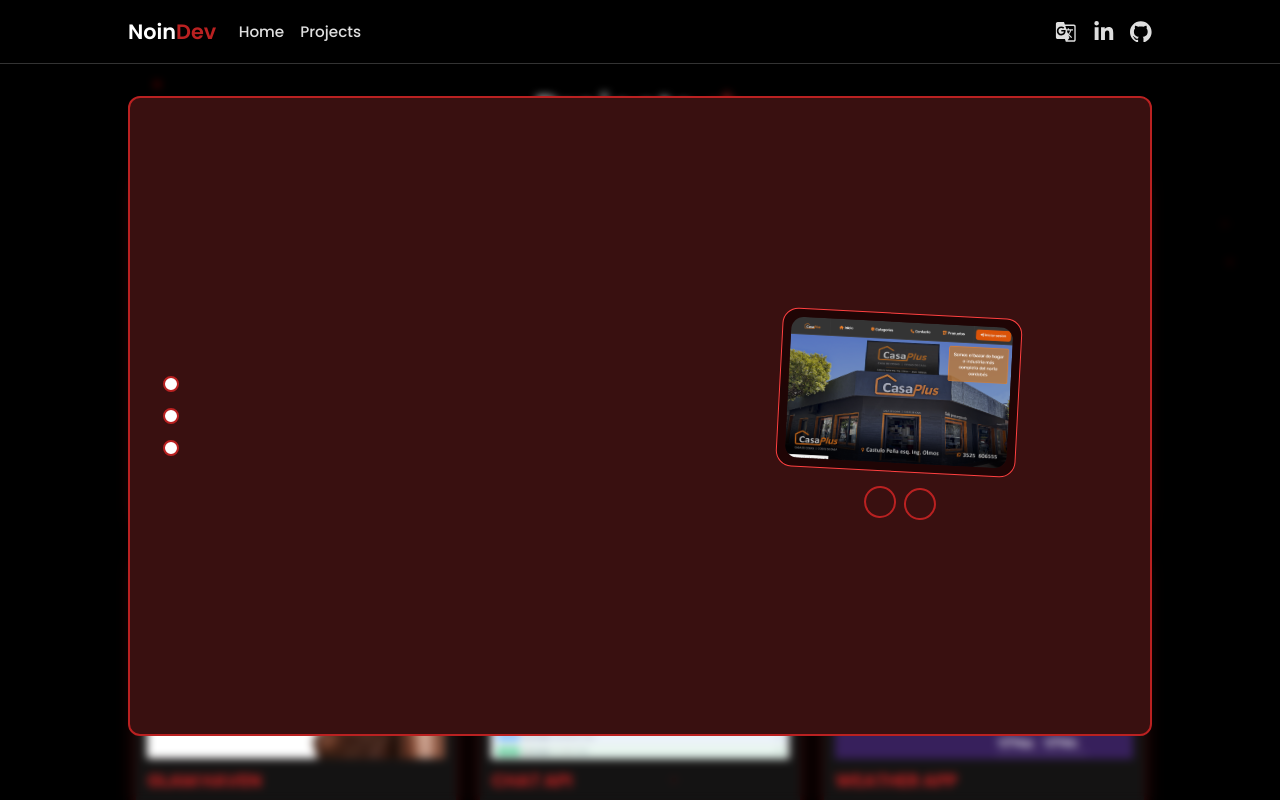
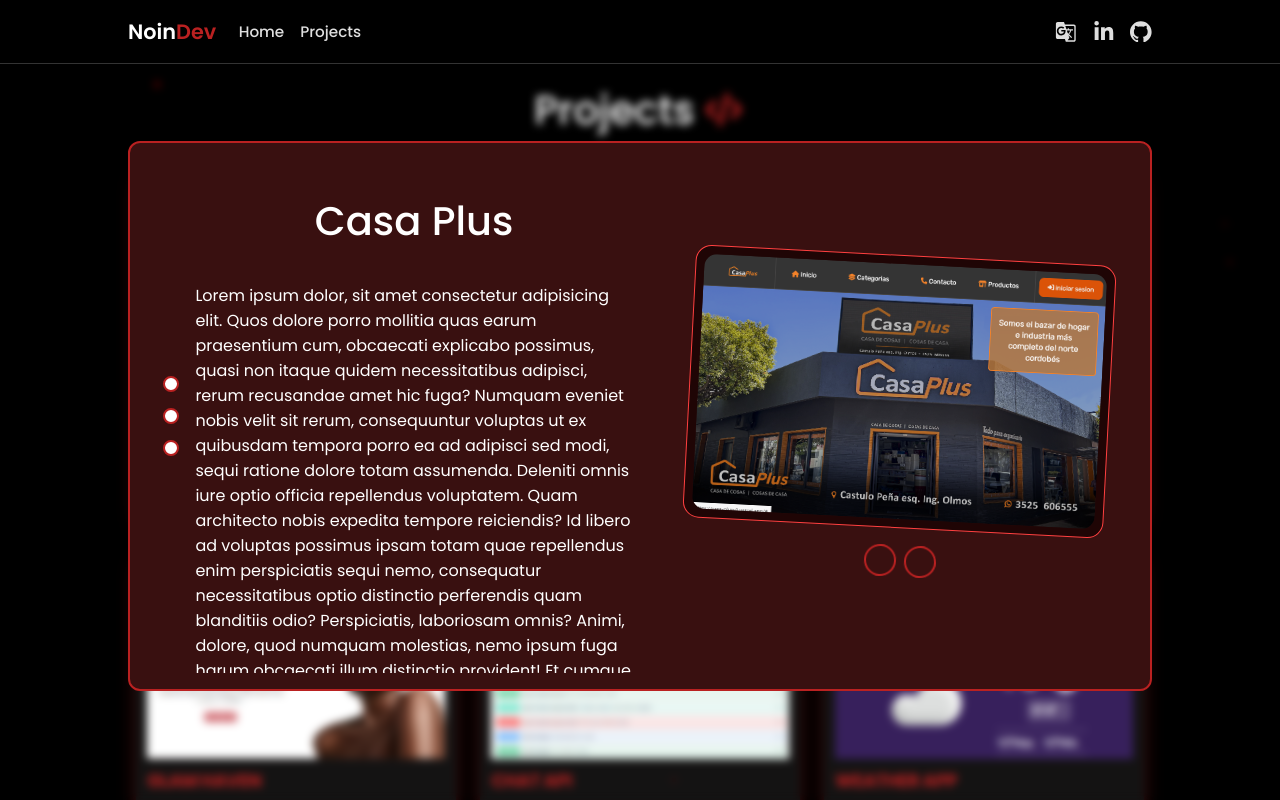
Before and after one commit to NoinBlake336/Portafolio, a React (Create React App) app: page /projects in a window 1280 px wide. Shown: the top 800 px of the page. Built offline with nearby package versions, Linux system fonts and the light colour scheme.

Commit message:
remove ejs

```diff
--- a/src/components/AboutMeContainer/AboutMeContainerStyled.js
+++ b/src/components/AboutMeContainer/AboutMeContainerStyled.js
@@ -47,11 +47,11 @@
 `;
 
 export const AboutMeFigureStyled = styled.figure`
-    width: 100%;
-    max-width: 15rem;
+    max-width: 100%;
     display: flex;
     align-items: center;
     justify-content: center;
+    padding: 0 1.5rem;
 `;
 
 export const ContianerImgStyled = styled.div`
--- a/src/components/Cards/PresentationCard/PresentationCard.jsx
+++ b/src/components/Cards/PresentationCard/PresentationCard.jsx
@@ -3,6 +3,8 @@
 import AboutProfile from '../../AboutMeContainer/AboutProfile'
 import Casa from '../../../assets/casaPlus.png'
 import BtnSkill from './BtnSkill'
+import Title from '../../Title/Title'
+import Text from '../../Text/Text'
 const PresentationCard = () => {
   return (
     <ContainerPresentationCard>
@@ -13,7 +15,19 @@
                 <ItemsStyled/>
             </ItemsContianerStyled>
             <PageInfromatinContainer>
-
+                <Title title={'Casa Plus'}/>
+                <Text>
+                    Lorem ipsum dolor, sit amet consectetur adipisicing elit. Quos dolore porro mollitia quas earum praesentium cum, obcaecati explicabo possimus, quasi non itaque quidem necessitatibus adipisci, rerum recusandae amet hic fuga?
+                    Numquam eveniet nobis velit sit rerum, consequuntur voluptas ut ex quibusdam tempora porro ea ad adipisci sed modi, sequi ratione dolore totam assumenda. Deleniti omnis iure optio officia repellendus voluptatem.
+                    Quam architecto nobis expedita tempore reiciendis? Id libero ad voluptas possimus ipsam totam quae repellendus enim perspiciatis sequi nemo, consequatur necessitatibus optio distinctio perferendis quam blanditiis odio? Perspiciatis, laboriosam omnis?
+                    Animi, dolore, quod numquam molestias, nemo ipsum fuga harum obcaecati illum distinctio provident! Et cumque minus atque minima labore quo placeat earum consectetur reiciendis, magnam neque cupiditate voluptatibus molestias aliquid!
+                    Debitis facere dolorem saepe iste autem. Ducimus illum assumenda distinctio, ex ut et quo tempore cumque adipisci vitae totam, blanditiis, at deleniti! Molestias et accusantium unde ut. Id, quaerat consequuntur!
+                    Ipsa magnam possimus deleniti, placeat quisquam aliquid! Dolorem sequi odit laborum quasi minima, cum deleniti quis minus dolorum ad repellendus nostrum libero expedita, at quaerat odio dolore fuga illum illo?
+                    Impedit labore nemo hic consequatur ducimus ratione repellendus enim nam reprehenderit eos eius, nostrum similique? Quo, accusantium esse animi, tenetur blanditiis asperiores ipsa magnam iusto similique expedita mollitia. Natus, iure!
+                    Quae autem soluta alias odit cum officia voluptates. Ducimus labore praesentium, sed fugiat inventore porro iste quasi, laboriosam ipsa nulla voluptate aperiam? Dolores in, fugiat esse tempore ratione reiciendis corporis?
+                    Quod corrupti explicabo rem neque eius sunt deserunt voluptas architecto enim. Dolorum nemo perspiciatis corrupti eaque aliquam rerum animi quidem debitis esse, fugiat perferendis non? Ipsam non impedit iste illo.
+                    Ab fugiat odit aperiam rem necessitatibus voluptatum, doloremque quasi dolore porro quibusdam et neque sed at itaque, obcaecati tenetur. Reprehenderit temporibus iure inventore deleniti fugiat voluptates autem dolor nemo voluptatibus.
+                </Text>
             </PageInfromatinContainer>
             <ContiainerImgStyled>
                 <AboutProfile img={Casa} />
--- a/src/components/Cards/PresentationCard/PresentationCardStyled.js
+++ b/src/components/Cards/PresentationCard/PresentationCardStyled.js
@@ -16,7 +16,7 @@
     border-radius: 0.75rem;
     margin-top: 2rem;
     width: 80%;
-    height: 80%;
+    max-height: 80%;
     background-color: var(--header-action-background-color);
     border: var(--text-accent) solid .15rem;
     display: flex;
@@ -26,7 +26,11 @@
     @media (min-width: 768px) {
         display: grid;
         grid-template-columns: 5% 47.5% 47.5%;
+        max-width: 100%;
+        height: 550px;
     }
+
+
 `;
 
 export const ItemsContianerStyled = styled.ul`
@@ -88,4 +92,19 @@
     height: 100%;
     display: flex;
     flex-direction: column;
+    overflow-y: scroll;
+    padding-right: 2rem;
+    &::-webkit-scrollbar {
+        width: 10px;
+    }
+
+    &::-webkit-scrollbar-track {
+        background: transparent;
+    }
+
+    &::-webkit-scrollbar-thumb {
+        background-color: var(--text-accent);
+        border-radius: 20px;
+        border: 3px solid transparent;
+    }
 `;
--- a/src/context/GlobalProvider.jsx
+++ b/src/context/GlobalProvider.jsx
@@ -1,4 +1,3 @@
-// GlobalContext.js
 import React, { createContext, useState } from 'react';
 import { TranslateProvider } from './Translate';
 
--- a/src/index.js
+++ b/src/index.js
@@ -2,7 +2,6 @@
 import ReactDOM from 'react-dom/client';
 import './index.css';
 import App from './App';
-import { TranslateProvider } from './context/Translate';
 import { GlobalProvider } from './context/GlobalProvider';
 
 const root = ReactDOM.createRoot(document.getElementById('root'));
```
